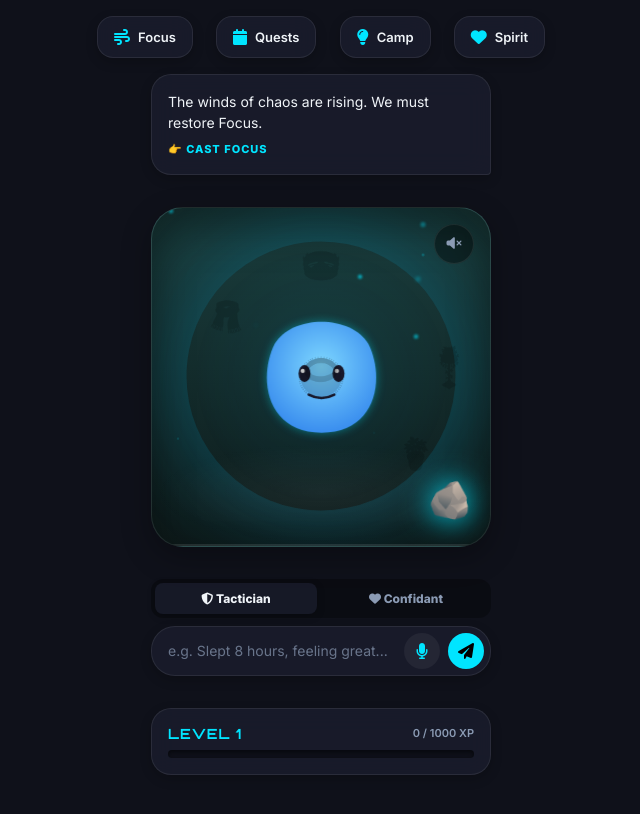
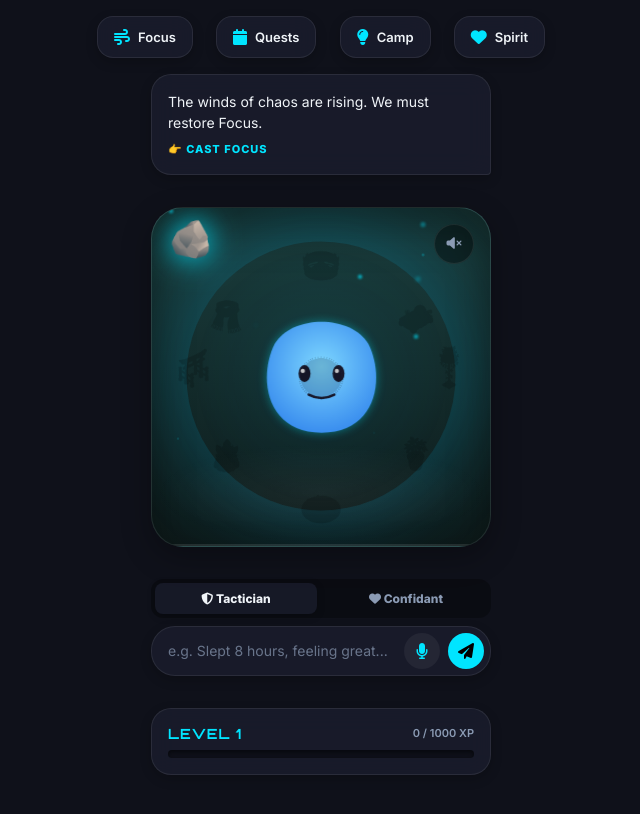
Before and after one commit to arabbika/VITVERSE, a plain HTML site: page index.html in a window 1280 px wide. Shown: the whole page, without its empty margins (319-959 px from the left). Drawn offline with Linux system fonts and the light colour scheme.

Commit message:
Update index.html

```diff
--- a/index.html
+++ b/index.html
@@ -26,7 +26,8 @@
         }
     </script>
     <style>
-        .zen-rock { position: absolute; bottom: 5%; right: 5%; z-index: 25; font-size: 36px; cursor: pointer; filter: drop-shadow(0 0 15px var(--accent)); animation: float-rock 4s infinite; text-decoration: none; }
+        /* Moved to top-left to avoid overlap */
+        .zen-rock { position: absolute; top: 5%; left: 5%; z-index: 25; font-size: 36px; cursor: pointer; filter: drop-shadow(0 0 15px var(--accent)); animation: float-rock 4s infinite; text-decoration: none; }
         @keyframes float-rock { 0%, 100% { transform: translateY(0) rotate(-5deg); } 50% { transform: translateY(-10px) rotate(5deg); } }
     </style>
 </head>
@@ -43,7 +44,6 @@
 
         <main style="display:flex; flex-direction:column; gap:16px; padding-bottom:40px;">
 
-            <!-- Memory / Quest Speech Bubble -->
             <div id="companion-memory" class="companion-memory" onclick="gotoQuest()">
                 <span>Welcome back. What's on your mind?</span>
             </div>
@@ -51,7 +51,7 @@
             <!-- THE SANCTUARY -->
             <div class="sanctuary-stage" id="sanctuary">
 
-                <!-- Entry to Zen Sandbox -->
+                <!-- Entry to Zen Sandbox (Top Left) -->
                 <a href="zen.html" class="zen-rock" title="Enter Zen Sandbox">🪨</a>
 
                 <button id="audio-btn" class="audio-toggle-btn" onclick="SanctuaryAudio.toggle(Companion.view().dominantStat)">
@@ -62,8 +62,12 @@
 
                 <!-- SPATIAL INVENTORY SLOTS -->
                 <div id="slot-rug" class="item-slot slot-rug in-ring locked" onclick="handleSlotClick('rug')"></div>
+                <div id="slot-gate" class="item-slot slot-gate in-ring locked" onclick="handleSlotClick('gate')"></div>
+                <div id="slot-lamp" class="item-slot slot-lamp in-ring locked" onclick="handleSlotClick('lamp')"></div>
                 <div id="slot-plant" class="item-slot slot-plant in-ring locked" onclick="handleSlotClick('plant')"></div>
-                <div id="slot-lamp" class="item-slot slot-lamp in-ring locked" onclick="handleSlotClick('lamp')"></div>
+                <div id="slot-cat" class="item-slot slot-cat in-ring locked" onclick="handleSlotClick('cat')"></div>
+                <div id="slot-crystal" class="item-slot slot-crystal in-ring locked" onclick="handleSlotClick('crystal')"></div>
+                <div id="slot-tea" class="item-slot slot-tea in-ring locked" onclick="handleSlotClick('tea')"></div>
 
                 <!-- The Companion -->
                 <svg class="companion" id="companion" onclick="petCompanion()" viewBox="0 0 200 200" xmlns="http://www.w3.org/2000/svg">
@@ -95,9 +99,8 @@
                     </g>
                 </svg>
 
-                <!-- Head / Neck Wearables -->
+                <!-- Wearables -->
                 <div id="slot-scarf" class="item-slot slot-scarf in-ring locked" onclick="handleSlotClick('scarf')"></div>
-                <div id="slot-halo" class="item-slot slot-halo in-ring locked" onclick="handleSlotClick('halo')"></div>
                 <div id="slot-crown" class="item-slot slot-crown in-ring locked" onclick="handleSlotClick('crown')"></div>
             </div>
 
@@ -119,7 +122,7 @@
                 </div>
             </div>
 
-            <!-- HUD (Level & XP) -->
+            <!-- HUD -->
             <div class="hud-container">
                 <div class="hud-top">
                     <div class="level-text">LEVEL <span id="hud-level">1</span></div>
@@ -154,7 +157,7 @@
 
         function handleSlotClick(item) {
             const view = Companion.view();
-            const isWearable = ['halo', 'crown', 'scarf'].includes(item);
+            const isWearable = ['crown', 'scarf'].includes(item);
 
             if (isWearable) {
                 const isUnlocked = view.inventory.wearables.includes(item);
@@ -171,22 +174,19 @@
             }
         }
 
-        // Fallback Emojis in case images haven't been generated yet
         const itemIcons = {
-            halo: '😇', crown: '👑', scarf: '🧣',
-            plant: '🪴', lamp: '💡', rug: '🧶'
+            crown: '👑', scarf: '🧣', plant: '🪴', lamp: '💡', rug: '🧶',
+            gate: '⛩️', crystal: '💎', cat: '🐈', tea: '🍵'
         };
 
         function updateDashboard(view) {
             if (window.Juice) Juice.checkLevelUp(view);
 
-            // HUD
             document.getElementById('hud-level').textContent = view.level;
             const progress = (view.xp / view.xpNeeded) * 100;
             document.getElementById('xp-bar-fill').style.width = `${progress}%`;
             document.getElementById('xp-text').textContent = `${view.xp} / ${view.xpNeeded} XP`;
 
-            // Quest Bubble
             const bubble = document.getElementById('companion-memory');
             if (!bubble.classList.contains('is-expanded') && !bubble.innerHTML.includes('fa-spinner')) {
                 if (view.quest) {
@@ -198,23 +198,20 @@
             const sanctuary = document.getElementById('sanctuary');
             sanctuary.setAttribute('data-dominant', view.dominantStat);
 
-            // --- Update Spatial Slots ---
-            const slots = ['halo', 'crown', 'scarf', 'plant', 'lamp', 'rug'];
+            const slots = ['crown', 'scarf', 'plant', 'lamp', 'rug', 'gate', 'crystal', 'cat', 'tea'];
             slots.forEach(item => {
                 const el = document.getElementById(`slot-${item}`);
                 if (!el) return;
 
-                const isWearable = ['halo', 'crown', 'scarf'].includes(item);
+                const isWearable = ['crown', 'scarf'].includes(item);
                 const isUnlocked = isWearable ? view.inventory.wearables.includes(item) : view.inventory.decor.includes(item);
                 const isEquipped = isWearable ? view.equipped.wearable === item : view.equipped.decor.includes(item);
 
-                // Render image. If it fails to load, show the emoji fallback.
                 el.innerHTML = `
-                    <img src="assets/${item}.png" alt="${item}" onerror="this.style.display='none'; this.nextElementSibling.style.display='block';">
-                    <span style="display:none; font-size:28px;">${itemIcons[item]}</span>
+                    <img src="assets/${item}.png" alt="${item}" onerror="this.style.display='none'; this.nextElementSibling.style.display='flex';">
+                    <span style="display:none; font-size:24px; width:100%; height:100%; align-items:center; justify-content:center;">${itemIcons[item]}</span>
                 `;
 
-                // Apply classes: locked, unlocked, equipped, or in-ring
                 let classes = `item-slot slot-${item} `;
                 classes += isUnlocked ? 'unlocked ' : 'locked ';
                 classes += isEquipped ? 'equipped' : 'in-ring';
```
